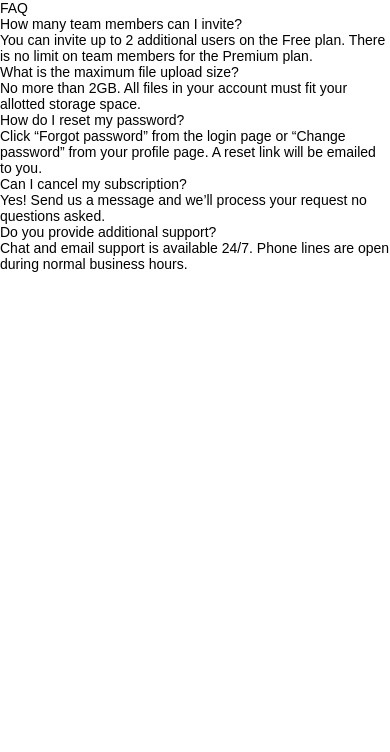
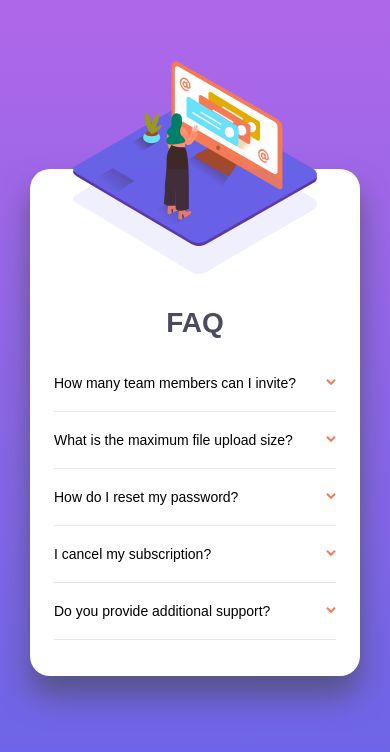
Before and after one commit to arif-khan-dh/faqaccordioncard_fm-ch-n, a plain HTML site: page index.html in a window 390 px wide. Drawn offline with Linux system fonts and the light colour scheme.

Commit message:
Mobile Version Done

```diff
--- /dev/null
+++ b/app/scss/_faq.scss
@@ -0,0 +1,70 @@
+:root {
+    --t1: 300ms;
+}
+
+.faq {
+    margin-top: toRem(30px);
+
+    .title {
+        text-align: center;
+        font-weight: 700;
+        font-size: $font-xxlg;
+        color: $veryDarkGrayishBlue;
+    }
+
+
+    .sections {
+        margin: toRem(36px) 0;
+
+        .section {
+            border-bottom: 1px solid $lightGrayishBlue;
+            padding: toRem(20px) 0;
+
+
+            &:first-child {
+                padding-top: 0;
+            }
+
+
+            .question {
+                display: flex;
+                justify-content: space-between;
+                align-items: center;
+
+                img {
+                    display: inline-block;
+                    height: 100%;
+                    width: auto;
+                }
+
+                .arrow {
+                    background-image: url(../../images/icon-arrow-down.svg);
+                    background-repeat: no-repeat;
+                    width: toRem(10px);
+                    height: 7px;
+                    transition: transform var(--t1) linear;
+                }
+
+                .arrow-up {
+                    transform: rotate(180deg);
+                }
+            }
+
+            .answer {
+                margin-top: 0;
+                line-height: 1.4em;
+                max-height: 0;
+                overflow: hidden;
+                transition: max-height var(--t1) ease-in-out, margin-top 300ms ease-in-out;
+            }
+        }
+
+        .expand > .question {
+            font-weight: 700;
+        }
+
+        .expand > .answer {
+            margin-top: toRem(10px);
+        }
+    }
+}
--- a/app/scss/_globals.scss
+++ b/app/scss/_globals.scss
@@ -16,4 +16,23 @@ body {
 
     font-family: "Kumbh", sans-serif;
     font-size: $font-xsm;
+
+    display: flex;
+    justify-content: center;
+    align-items: center;
+
+    background: linear-gradient($softViolet, $softBlue);
 }
+
+.container {
+    display: flex;
+    flex-flow: column nowrap;
+    position: relative;
+    background-color: white;
+    // width: toRem(375px);
+    width: toRem(330px);
+    flex-shrink: 0;
+    border-radius: toRem(20px);
+    padding: var(--hero-height-half) toRem(24px) 0;
+    box-shadow: 0 toRem(20px) toRem(30px) rgba($color: $veryDarkGrayishBlue, $alpha: 0.7);
+}
--- /dev/null
+++ b/app/scss/_hero.scss
@@ -0,0 +1,25 @@
+:root {
+    --hero-height-half: #{toRem(108px)};
+    --hero-width-half: #{toRem(122px)};
+    --hero-top: calc(var(--hero-height-half) * -1);
+    --hero-left: calc(50% - var(--hero-width-half));
+}
+
+.hero {
+    position: absolute;
+    top: var(--hero-top);
+    left: var(--hero-left);
+    height: toRem(216px);
+    width: calc(var(--hero-width-half) * 2);
+
+
+    img {
+        width: 100%;
+    }
+
+    #pattern {
+        position: absolute;
+        top: var(--hero-height-half);
+        left: 0;
+    }
+}
--- a/app/scss/styles.scss
+++ b/app/scss/styles.scss
@@ -1,3 +1,6 @@
 @import 'variables';
 @import 'mixins';
 @import 'globals';
+
+@import 'hero';
+@import 'faq';
--- /dev/null
+++ b/dist/scripts/script.js
@@ -0,0 +1,16 @@
+const arraySection = document.getElementsByClassName('section');
+
+for (let i = 0; i < arraySection.length; i++){
+    arraySection[i].addEventListener('click', (event) => {
+        arraySection[i].classList.toggle('expand');
+        const answer = arraySection[i].querySelector('.answer');
+        const arrow = arraySection[i].querySelector('.arrow');
+        arrow.classList.toggle('arrow-up');
+        if (answer.style.maxHeight){
+            answer.style.maxHeight = null;
+        } else {
+            answer.style.maxHeight = answer.scrollHeight + 'px';
+        }
+    }, false);
+
+}
--- a/index.html
+++ b/index.html
@@ -11,53 +11,50 @@
 </head>
 <body>
     <div class="container">
-        <div class="hero"></div>
+        <div class="hero">
+            <img id="illustration" src="images/illustration-woman-online-desktop.svg" alt="illustration">
+            <img id="pattern" src="images/bg-pattern-mobile.svg" alt="pattern" >
+        </div>
         <div class="faq">
             <div class="title">FAQ</div>
             <div class="sections">
                 <div class="section">
-                    <div class="question">
-                        How many team members can I invite?
+                    <div class="question"><span>How many team members can I invite?</span>
+                        <div class="arrow"></div>
                     </div>
-                    <div class="answer">
-                        You can invite up to 2 additional users on the Free plan. There is no limit on
-                        team members for the Premium plan.
-                    </div>
+                    <div class="answer">You can invite up to 2 additional users on the Free plan. There is no limit on team members for the Premium plan.</div>
                 </div>
                 <div class="section">
                     <div class="question">
-                        What is the maximum file upload size?
+                        <span>What is the maximum file upload size?</span>
+                        <div class="arrow"></div>
                     </div>
-                    <div class="answer">
-                        No more than 2GB. All files in your account must fit your allotted storage space.
-                    </div>
+                    <div class="answer">No more than 2GB. All files in your account must fit your allotted storage space.</div>
                 </div>
                 <div class="section">
                     <div class="question">
-                        How do I reset my password?
+                        <span>How do I reset my password?</span>
+                        <div class="arrow"></div>
                     </div>
-                    <div class="answer">
-                        Click “Forgot password” from the login page or “Change password” from your profile page. A reset link will be emailed to you.
-                    </div>
+                    <div class="answer">Click “Forgot password” from the login page or “Change password” from your profile page. A reset link will be emailed to you.</div>
                 </div>
                 <div class="section">
                     <div class="question">
-                        Can I cancel my subscription?
+                        <span> I cancel my subscription?</span>
+                        <div class="arrow"></div>
                     </div>
-                    <div class="answer">
-                        Yes! Send us a message and we’ll process your request no questions asked.
-                    </div>
+                    <div class="answer">Yes! Send us a message and we’ll process your request no questions asked.</div>
                 </div>
                 <div class="section">
                     <div class="question">
-                        Do you provide additional support?
+                        <span>Do you provide additional support?</span>
+                        <div class="arrow"></div>
                     </div>
-                    <div class="answer">
-                        Chat and email support is available 24/7. Phone lines are open during normal business hours.
-                    </div>
+                    <div class="answer">Chat and email support is available 24/7. Phone lines are open during normal business hours.</div>
                 </div>
             </div>
         </div>
     </div>
+    <script src="dist/scripts/script.js"></script>
 </body>
 </html>
```
Also changed, not shown: dist/styles/styles.css, 1 other file.
